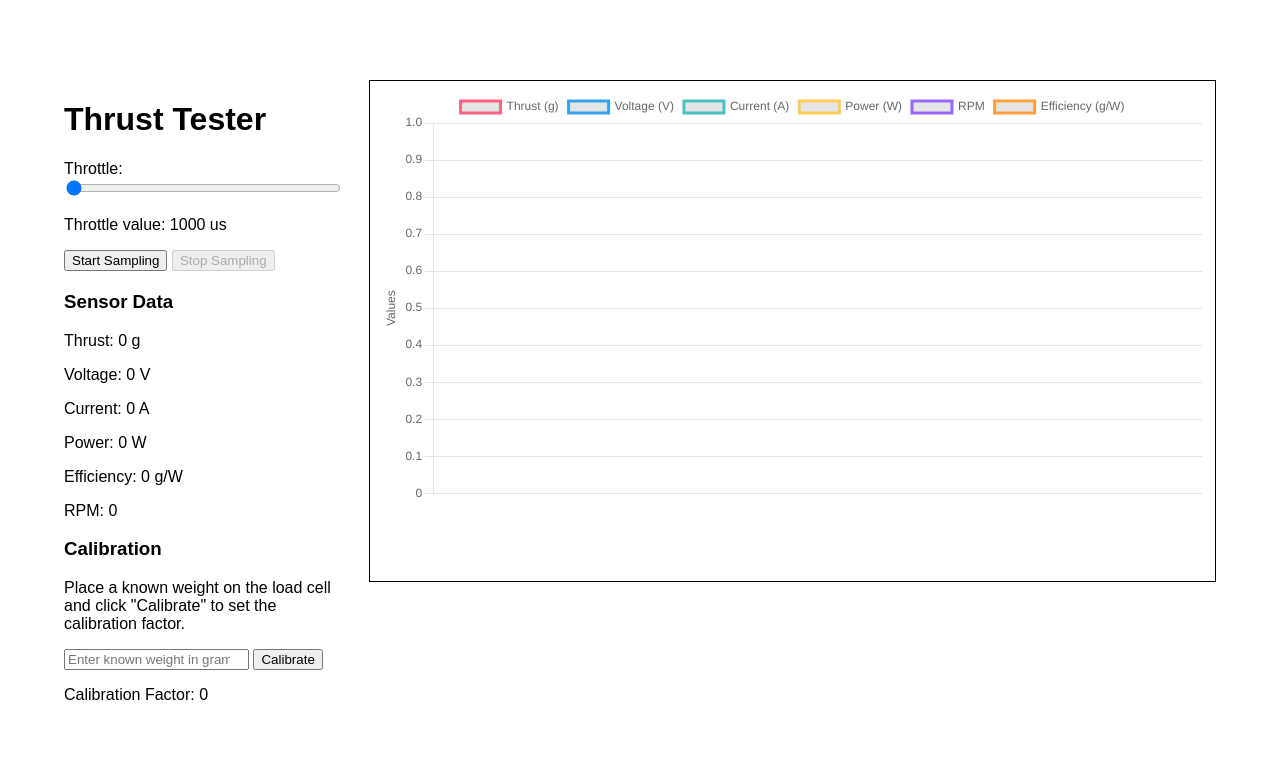
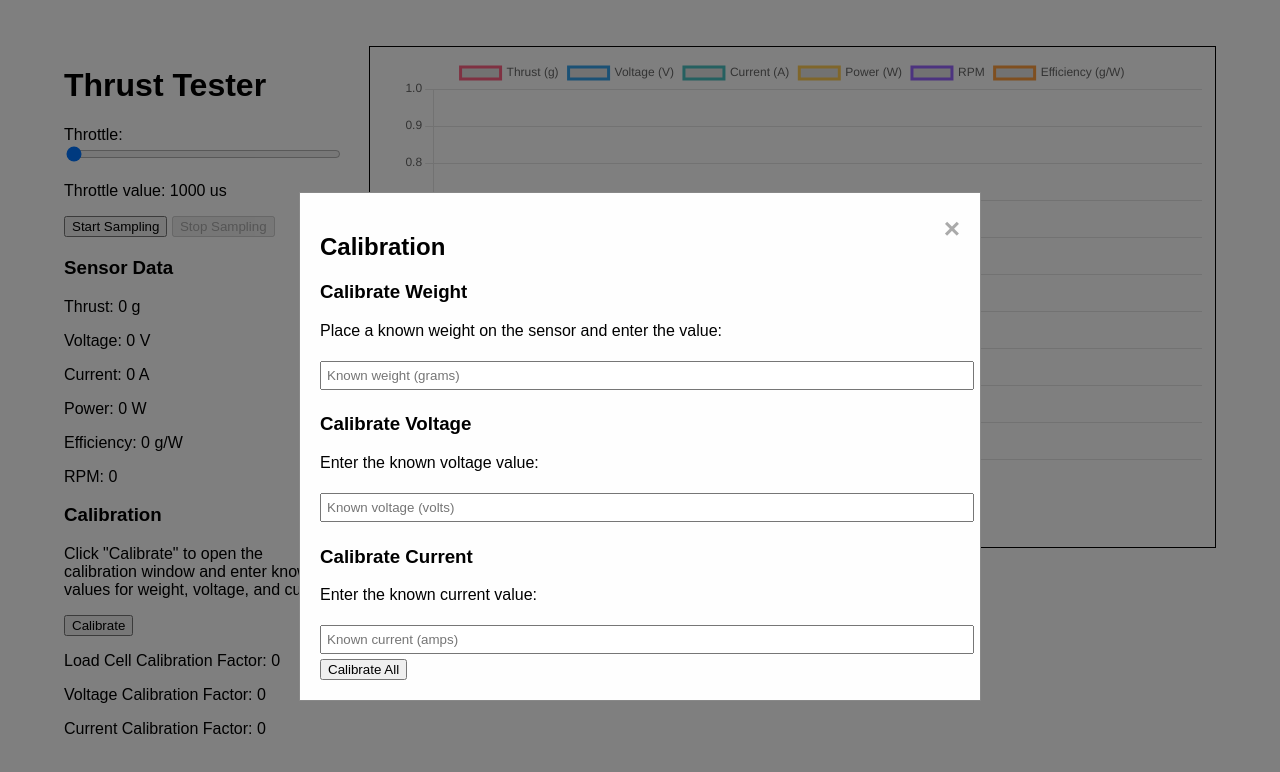
Before and after one commit to psabhishek26/esp32-thrust-tester, a plain HTML site: page data/index.html in a window 1280 px wide. Both pictures are taken after a click on the button "Calibrate". Drawn offline with nearby package versions, Linux system fonts and the light colour scheme.

Commit message:
Improve calibration
Signed-off-by: psabhishek26 <sploitpay.aosp.test@gmail.com>

```diff
--- a/data/index.html
+++ b/data/index.html
@@ -41,16 +41,11 @@
 
         <div id="calibrationSection">
           <h3>Calibration</h3>
-          <p>
-            Place a known weight on the load cell and click "Calibrate" to set the calibration factor.
-          </p>
-          <input
-            type="number"
-            id="knownWeight"
-            placeholder="Enter known weight in grams"
-          />
-          <button onclick="startCalibration()">Calibrate</button>
-          <p>Calibration Factor: <span id="calibrationFactor">0</span></p>
+          <p>Click "Calibrate" to open the calibration window and enter known values for weight, voltage, and current.</p>
+          <button onclick="openCalibrationModal()">Calibrate</button>
+          <p>Load Cell Calibration Factor: <span id="loadCellCalibrationFactor">0</span></p>
+          <p>Voltage Calibration Factor: <span id="voltageCalibrationFactor">0</span></p>
+          <p>Current Calibration Factor: <span id="currentCalibrationFactor">0</span></p>
         </div>
 
         <div id="recordedDataTable" style="display: none">
@@ -77,6 +72,28 @@
       </div>
     </div>
 
+    <div id="calibrationModal" class="modal">
+      <div class="modal-content">
+        <span class="close" onclick="closeCalibrationModal()">&times;</span>
+        <h2>Calibration</h2>
+
+        <h3>Calibrate Weight</h3>
+        <p>Place a known weight on the sensor and enter the value:</p>
+        <input type="number" id="knownWeight" placeholder="Known weight (grams)" />
+
+        <h3>Calibrate Voltage</h3>
+        <p>Enter the known voltage value:</p>
+        <input type="number" id="knownVoltage" placeholder="Known voltage (volts)" />
+
+        <h3>Calibrate Current</h3>
+        <p>Enter the known current value:</p>
+        <input type="number" id="knownCurrent" placeholder="Known current (amps)" />
+
+        <button onclick="calibrateAll()">Calibrate All</button>
+      </div>
+    </div>
+
+
     <script src="/script.js"></script>
   </body>
 </html>
--- a/data/script.js
+++ b/data/script.js
@@ -8,7 +8,9 @@ const efficiencyData = [];
 
 let throttle = 1000;
 let sampling = false;
-let calibrationFactor = 1;
+let loadCellCalibrationFactor = 1;
+let voltageCalibrationFactor = 1;
+let currentCalibrationFactor = 1;
 let recordedData = [];
 
 const ctx = document.getElementById("dataGraph").getContext("2d");
@@ -101,23 +103,65 @@ const chart = new Chart(ctx, {
   },
 });
 
-function startCalibration() {
+function openCalibrationModal() {
+  document.getElementById("calibrationModal").style.display = "block";
+}
+
+function closeCalibrationModal() {
+  document.getElementById("calibrationModal").style.display = "none";
+}
+
+function resetData() {
+  labels = [];
+  thrustData = [];
+  voltageData = [];
+  currentData = [];
+  powerData = [];
+  rpmData = [];
+  efficiencyData = [];
+  recordedData = [];
+}
+
+function calibrateAll() {
   const knownWeight = parseFloat(document.getElementById("knownWeight").value);
-
   if (isNaN(knownWeight) || knownWeight <= 0) {
     alert("Please enter a valid known weight.");
     return;
   }
 
-  fetch("/getRawThrust")
+  const knownVoltage = parseFloat(
+    document.getElementById("knownVoltage").value
+  );
+  if (isNaN(knownVoltage) || knownVoltage <= 0) {
+    alert("Please enter a valid voltage.");
+    return;
+  }
+
+  const knownCurrent = parseFloat(
+    document.getElementById("knownCurrent").value
+  );
+  if (isNaN(knownCurrent) || knownCurrent <= 0) {
+    alert("Please enter a valid current.");
+    return;
+  }
+
+  fetch("/getRawData")
     .then((response) => response.json())
     .then((data) => {
-      const rawThrust = data.thrust;
-      calibrationFactor = knownWeight / rawThrust;
-      document.getElementById("calibrationFactor").innerText = calibrationFactor.toFixed(4);
+      loadCellCalibrationFactor = data.thrust / knownWeight;
+      voltageCalibrationFactor = knownVoltage / data.voltage;
+      currentCalibrationFactor = knownCurrent / data.current;
+      fetch(`/setLoadCellCalibrationFactor?value=${loadCellCalibrationFactor}`);
+      document.getElementById("loadCellCalibrationFactor").innerText =
+        loadCellCalibrationFactor.toFixed(4);
+      document.getElementById("voltageCalibrationFactor").innerText =
+        voltageCalibrationFactor.toFixed(4);
+      document.getElementById("currentCalibrationFactor").innerText =
+        currentCalibrationFactor.toFixed(4);
+    });
 
-      recordedData = [];
-    });
+  resetData();
+  closeCalibrationModal();
 }
 
 function updateThrottle(value) {
@@ -151,27 +195,36 @@ function updateData() {
   fetch("/getData")
     .then((response) => response.json())
     .then((data) => {
-      const calibratedThrust = (calibrationFactor * data.thrust).toFixed(2);
+      const calibratedThrust = data.thrust;
+      const calibratedVoltage = (
+        data.voltage * voltageCalibrationFactor
+      ).toFixed(3);
+      const calibratedCurrent = (
+        data.current * currentCalibrationFactor
+      ).toFixed(3);
       document.getElementById("thrust").innerText = calibratedThrust;
-      document.getElementById("voltage").innerText = data.voltage;
-      document.getElementById("current").innerText = data.current;
+      document.getElementById("voltage").innerText = calibratedVoltage;
+      document.getElementById("current").innerText = calibratedCurrent;
 
-      const powerUsage = (data.voltage * data.current).toFixed(2);
+      const powerUsage = (calibratedVoltage * calibratedCurrent).toFixed(2);
       document.getElementById("power").innerText = powerUsage;
 
       document.getElementById("rpm").innerText = data.rpm;
 
       const efficiency =
-        data.current !== 0 && data.voltage !== 0
-          ? ((data.thrust / (data.voltage * data.current)) * 100).toFixed(2)
+        calibratedVoltage !== 0 && calibratedCurrent !== 0
+          ? (
+              (data.thrust / (calibratedVoltage * calibratedCurrent)) *
+              100
+            ).toFixed(2)
           : 0;
       document.getElementById("efficiency").innerText = efficiency;
 
       const timestamp = Date.now() / 1000;
       chart.data.labels.push(timestamp);
       thrustData.push(calibratedThrust);
-      voltageData.push(data.voltage);
-      currentData.push(data.current);
+      voltageData.push(calibratedVoltage);
+      currentData.push(calibratedCurrent);
       rpmData.push(data.rpm);
       efficiencyData.push(efficiency);
       powerData.push(powerUsage);
@@ -179,8 +232,8 @@ function updateData() {
       recordedData.push({
         throttle: throttle,
         thrust: calibratedThrust,
-        voltage: data.voltage,
-        current: data.current,
+        voltage: calibratedVoltage,
+        current: calibratedCurrent,
         power: powerUsage,
         rpm: data.rpm,
         efficiency: efficiency,
--- a/data/style.css
+++ b/data/style.css
@@ -30,3 +30,37 @@ body {
 #data {
   margin-top: 20px;
 }
+.modal {
+  display: none;
+  position: fixed;
+  z-index: 1;
+  left: 0;
+  top: 0;
+  width: 100%;
+  height: 100%;
+  background-color: rgba(0, 0, 0, 0.5);
+}
+.modal-content {
+  background-color: #fefefe;
+  margin: 15% auto;
+  padding: 20px;
+  border: 1px solid #888;
+  width: 50%;
+}
+.close {
+  color: #aaa;
+  float: right;
+  font-size: 28px;
+  font-weight: bold;
+}
+.close:hover,
+.close:focus {
+  color: black;
+  text-decoration: none;
+  cursor: pointer;
+}
+.modal input[type="number"] {
+  width: 100%;
+  padding: 5px;
+  margin: 5px 0;
+}
```
Also changed, not shown: 1 other file.
